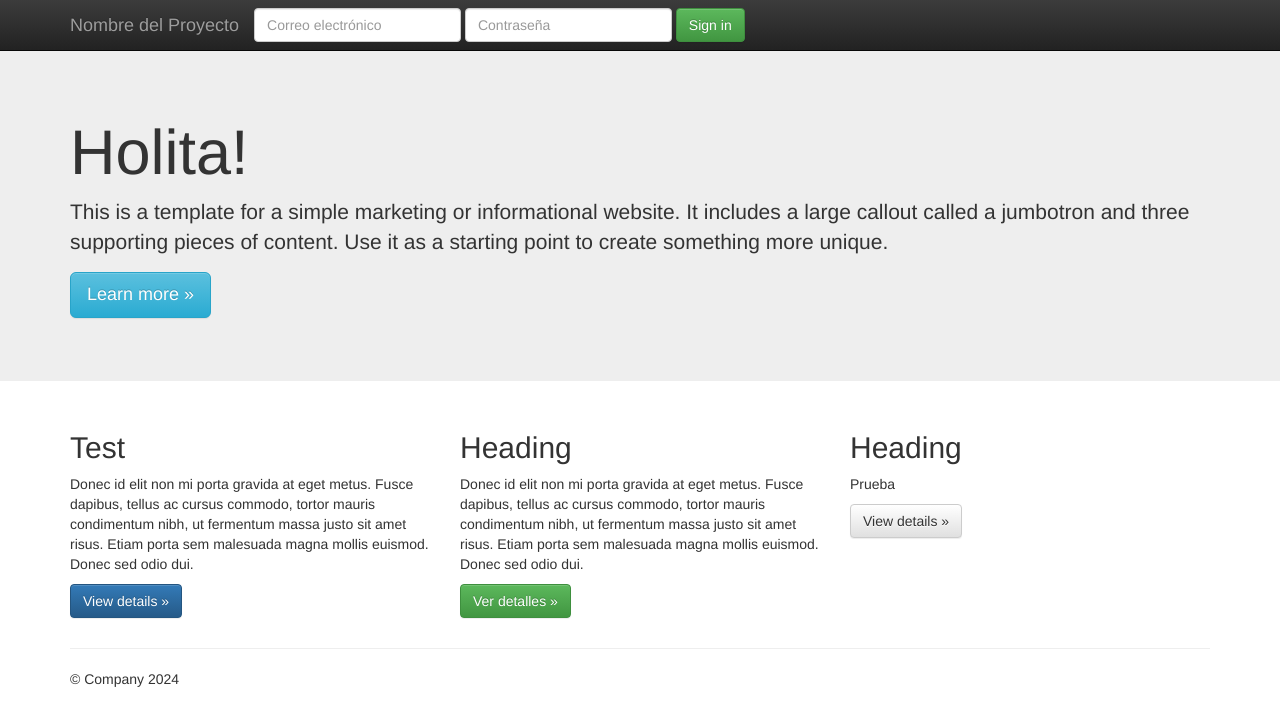
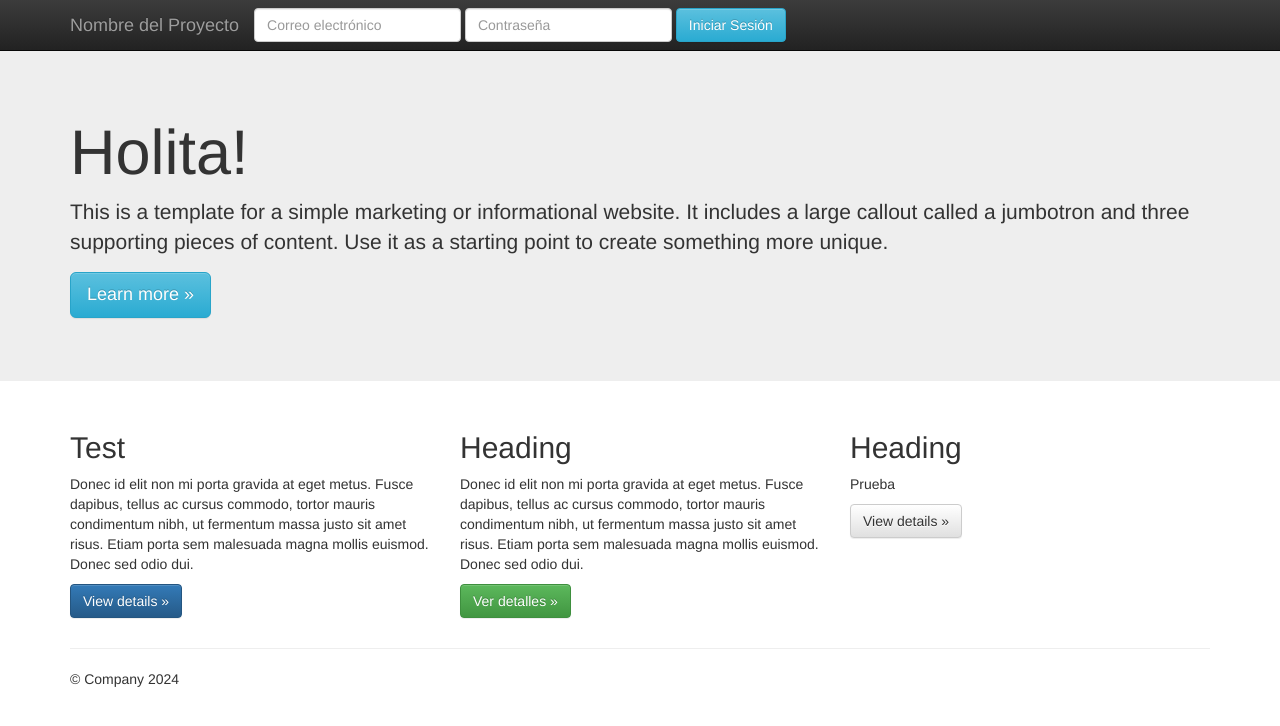
Before and after one commit to SuOtarola/CursoGit, a plain HTML site: page index.html in a window 1280 px wide. Drawn offline with nearby package versions, Linux system fonts and the light colour scheme.

Commit message:
Se actualiza template del proyecto. Se cambia color a botón de inicio de sesión

```diff
--- a/index.html
+++ b/index.html
@@ -46,7 +46,7 @@
             <div class="form-group">
               <input type="password" placeholder="Contraseña" class="form-control">
             </div>
-            <button type="submit" class="btn btn-success">Sign in</button>
+            <button type="submit" method="post" class="btn btn-info">Iniciar Sesión</button>
           </form>
         </div><!--/.navbar-collapse -->
       </div>
```
